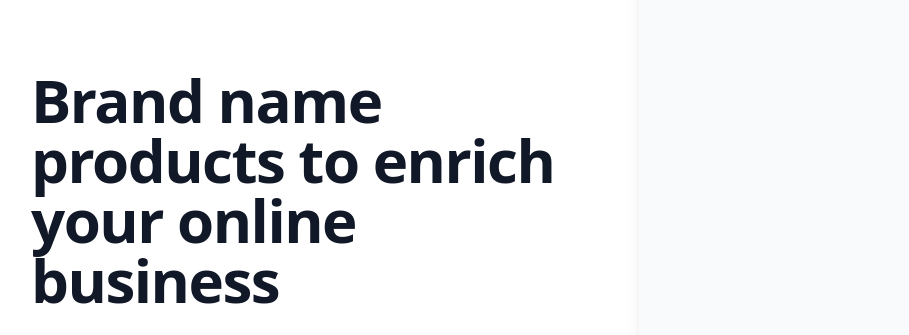
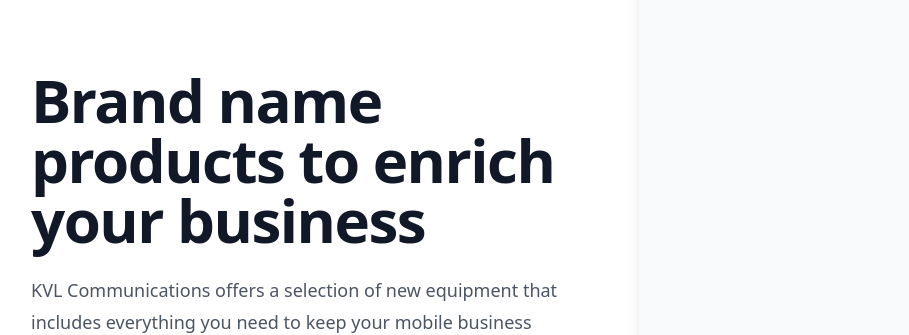
Before and after one commit to DariusGarcia/kvl-client-nextjs, a Next.js app: page / in a window 1280 px wide. Shown: the part 474-809 px from the top of the page, without its empty margins (1-910 px from the left). Built offline with nearby package versions, Linux system fonts and the light colour scheme.

Commit message:
update landing text

```diff
--- a/components/landingHeader.jsx
+++ b/components/landingHeader.jsx
@@ -8,7 +8,7 @@ export default function LandingHeader() {
   const [loading, setLoading] = useState(true)
 
   useEffect(() => {
-    const timeout = 1500 // 2 seconds
+    const timeout = 1500 // 1.5 seconds
 
     const loadingTimer = setTimeout(() => {
       setLoading(false)
@@ -38,7 +38,7 @@ export default function LandingHeader() {
                 <m.h1
                   variants={cardVariants}
                   className='mt-12 text-4xl font-bold tracking-tight text-gray-900 sm:text-6xl'>
-                  Brand name products to enrich your online business
+                  Brand name products to enrich your business
                 </m.h1>
                 <m.p
                   variants={cardVariants}
@@ -66,12 +66,12 @@ export default function LandingHeader() {
           <div className='relative lg:col-span-5 lg:-mr-8 xl:absolute xl:inset-0 xl:left-1/2 xl:mr-0 rounded-lg'>
             <div className='aspect-[3/2] w-full bg-gray-50 object-cover lg:absolute lg:inset-0 lg:aspect-auto lg:h-full shadow-lg '>
               {loading ? (
-                // Render the loading screen here
+                // Render the loading screen
                 <div className='flex justify-center items-center h-full'>
                   <CircularProgress />
                 </div>
               ) : (
-                // Render the Spline component here
+                // Render the Spline component
                 <Spline
                   onLoad={() => setLoading(false)}
                   scene='https://prod.spline.design/uWliGq2xJzALdGJP/scene.splinecode'
@@ -85,6 +85,7 @@ export default function LandingHeader() {
   )
 }
 
+// Framer Motion animation
 const cardVariants = {
   hidden: {
     y: 200,
```
